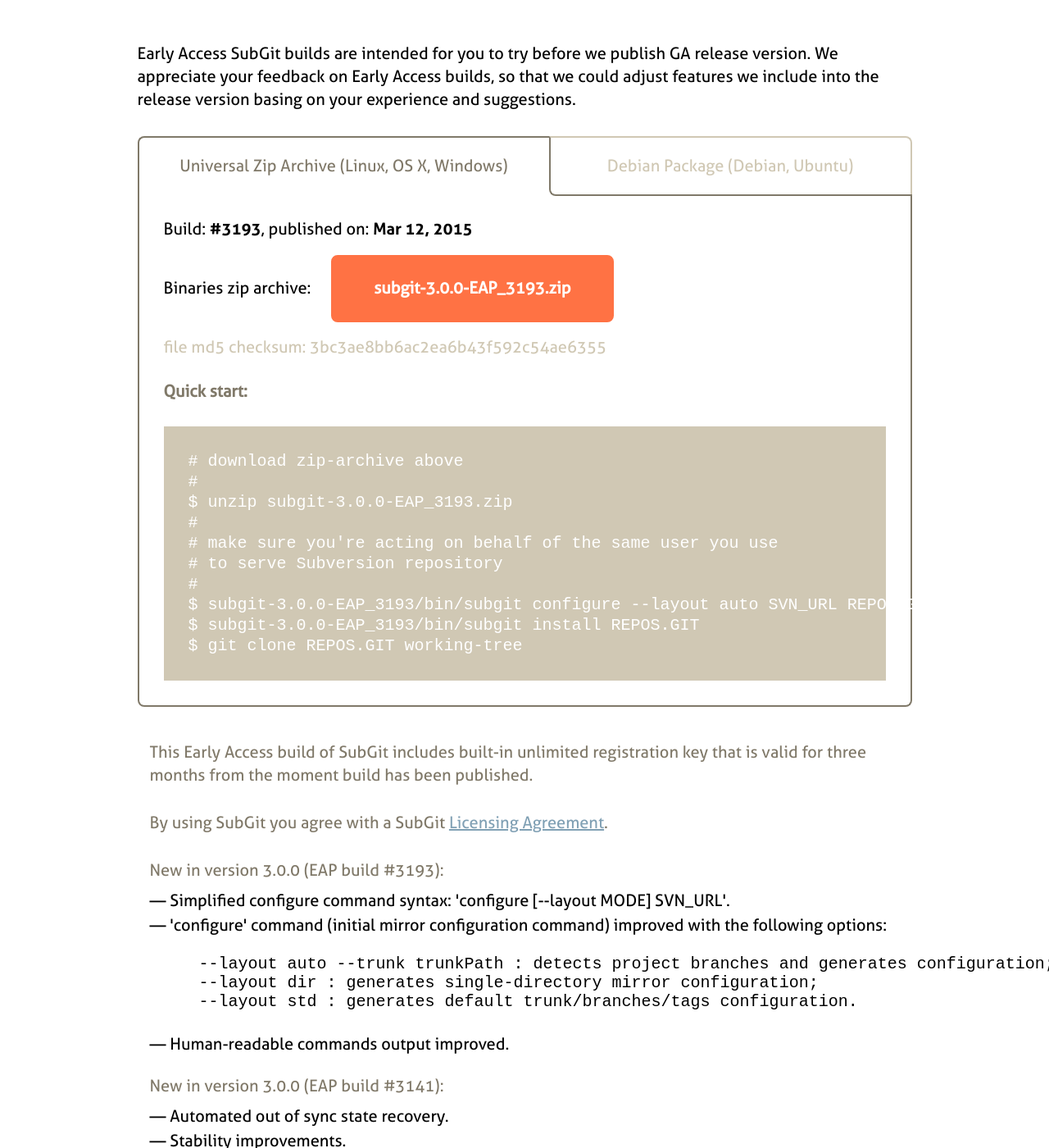
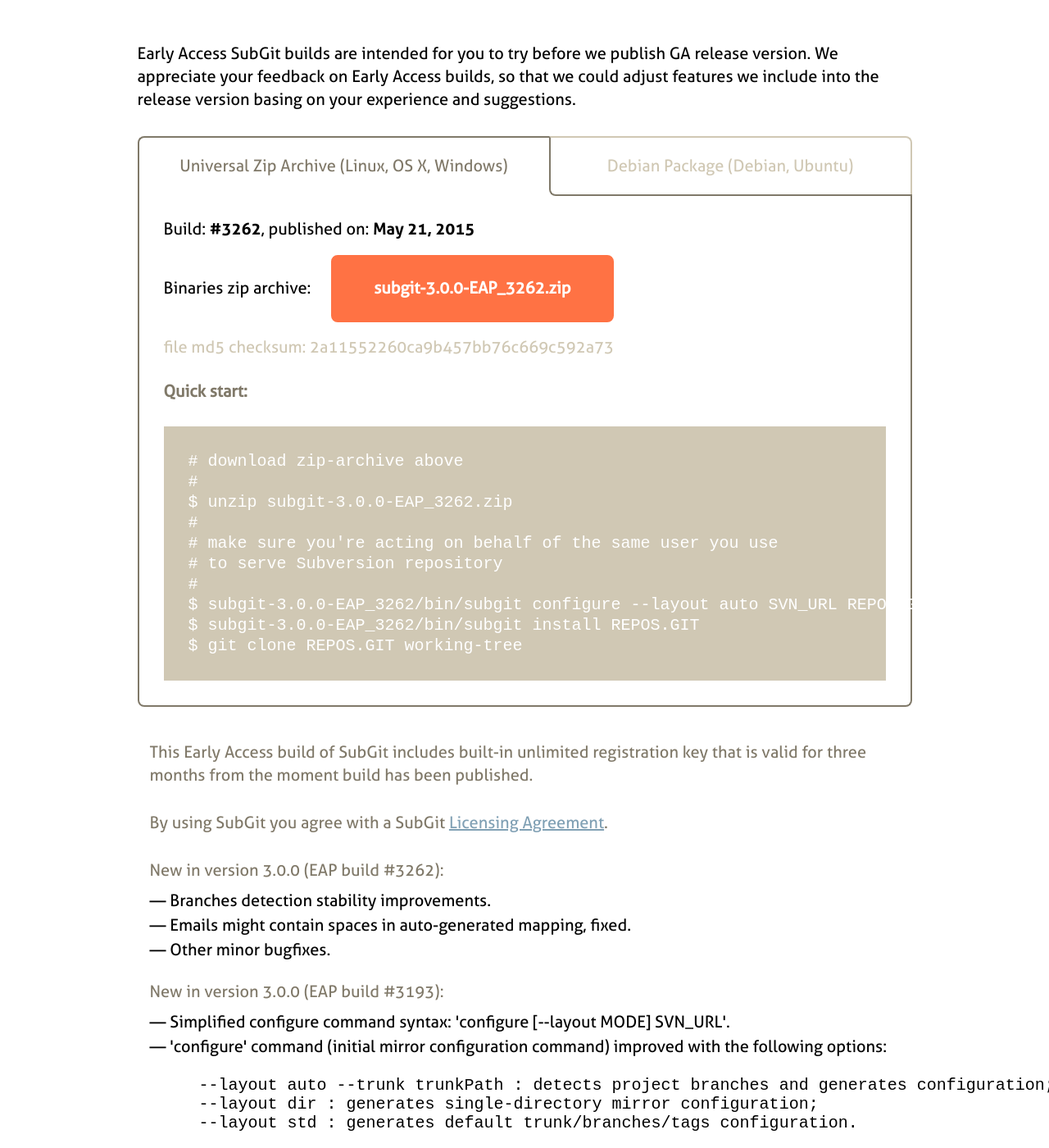
Before and after one commit to waaa/tmate.github.io, a Jekyll site: the page built from eap.html, in a window 1280 px wide and 1400 px high, scrolled down 247 px. Shown: the whole window at 82% size. Built offline with Jekyll 4.4.1, drawn with Linux system fonts in a browser that asks for light colours; Markdown is read by kramdown in place of the engine named in the settings; comment, search, counter and statistics services are not loaded.

```diff
--- a/eap.html
+++ b/eap.html
@@ -17,40 +17,40 @@ subtitle: SubGit 3.0 Early Access
     </ul>
     <div class="box visible">
       <div class="tab_box_inner">
-        <p>Build: <strong>&#35;3193</strong>, published on: <strong>Mar 12, 2015</strong></p>
-        <p>Binaries zip archive: <a href="downloadingeapzip.html" class="button_orange" style="margin:-10px 0 -10px 20px !important;">subgit-3.0.0-EAP_3193.zip</a></p>
-        <p class="checksum">file md5 checksum: 3bc3ae8bb6ac2ea6b43f592c54ae6355</p>
+        <p>Build: <strong>&#35;3262</strong>, published on: <strong>May 21, 2015</strong></p>
+        <p>Binaries zip archive: <a href="downloadingeapzip.html" class="button_orange" style="margin:-10px 0 -10px 20px !important;">subgit-3.0.0-EAP_3262.zip</a></p>
+        <p class="checksum">file md5 checksum: 2a11552260ca9b457bb76c669c592a73</p>
         <h6>Quick start:</h6>
         <pre>
 <code># download zip-archive above
 #
-$ unzip subgit-3.0.0-EAP_3193.zip
+$ unzip subgit-3.0.0-EAP_3262.zip
 #
 # make sure you're acting on behalf of the same user you use
 # to serve Subversion repository
 #
-$ subgit-3.0.0-EAP_3193/bin/subgit configure --layout auto SVN_URL REPOS.GIT
-$ subgit-3.0.0-EAP_3193/bin/subgit install REPOS.GIT
+$ subgit-3.0.0-EAP_3262/bin/subgit configure --layout auto SVN_URL REPOS.GIT
+$ subgit-3.0.0-EAP_3262/bin/subgit install REPOS.GIT
 $ git clone REPOS.GIT working-tree</code></pre>
       </div>
     </div>
     <div class="box">
       <div class="tab_box_inner">
-        <p>Build: <strong>&#35;3193</strong>, published on: <strong>Mar 12, 2015</strong></p>
-        <p>Debian package: <a href="downloadingeapdeb.html" class="button_orange" style="margin:-10px 0 -10px 20px !important;">subgit-3.0.0-EAP-3193_all.deb</a></p>
-        <p class="checksum">file md5 checksum: 5cd983eb284beb9c06d80b30caaa500d</p>
+        <p>Build: <strong>&#35;3262</strong>, published on: <strong>May 21, 2015</strong></p>
+        <p>Debian package: <a href="downloadingeapdeb.html" class="button_orange" style="margin:-10px 0 -10px 20px !important;">subgit-3.0.0-EAP-3262_all.deb</a></p>
+        <p class="checksum">file md5 checksum: ee037f9759607a419af2245e5c751131</p>
         <h6>Quick start:</h6>
         <pre>
 <code># download Debian package above and fetch missing dependencies
 #
-$ sudo dpkg -i subgit_3.0.0_EAP_3193_all.deb
+$ sudo dpkg -i subgit_3.0.0_EAP_3262_all.deb
 $ sudo apt-get install -f
 #
 # make sure you're acting on behalf of the same user you use
 # to serve Subversion repository
 #
-$ subgit-3.0.0-EAP_3193/bin/subgit configure --layout auto SVN_URL REPOS.GIT
-$ subgit-3.0.0-EAP_3193/bin/subgit install REPOS.GIT
+$ subgit-3.0.0-EAP_3262/bin/subgit configure --layout auto SVN_URL REPOS.GIT
+$ subgit-3.0.0-EAP_3262/bin/subgit install REPOS.GIT
 $ git clone REPOS.GIT working-tree</code></pre>
       </div>
     </div>
@@ -58,6 +58,12 @@ $ git clone REPOS.GIT working-tree</code></pre>
   <div id="new_wrap">
     <p>This Early Access build of SubGit includes built-in unlimited registration key that is valid for three months from the moment build has been published.</p>
     <p>By using SubGit you agree with a SubGit <a href="license.html">Licensing Agreement</a>.</p>
+    <p>New in version 3.0.0 (EAP build #3262):</p>
+    <ul>
+     <li>— Branches detection stability improvements.
+     <li>— Emails might contain spaces in auto-generated mapping, fixed.
+     <li>— Other minor bugfixes.</li>
+    </ul>
     <p>New in version 3.0.0 (EAP build #3193):</p>
     <ul>
      <li>— Simplified configure command syntax: 'configure [--layout MODE] SVN_URL'.
```
Also changed, not shown: downloadingeapdeb.html (+10 -4 lines), downloadingeapzip.html (+10 -4 lines).
